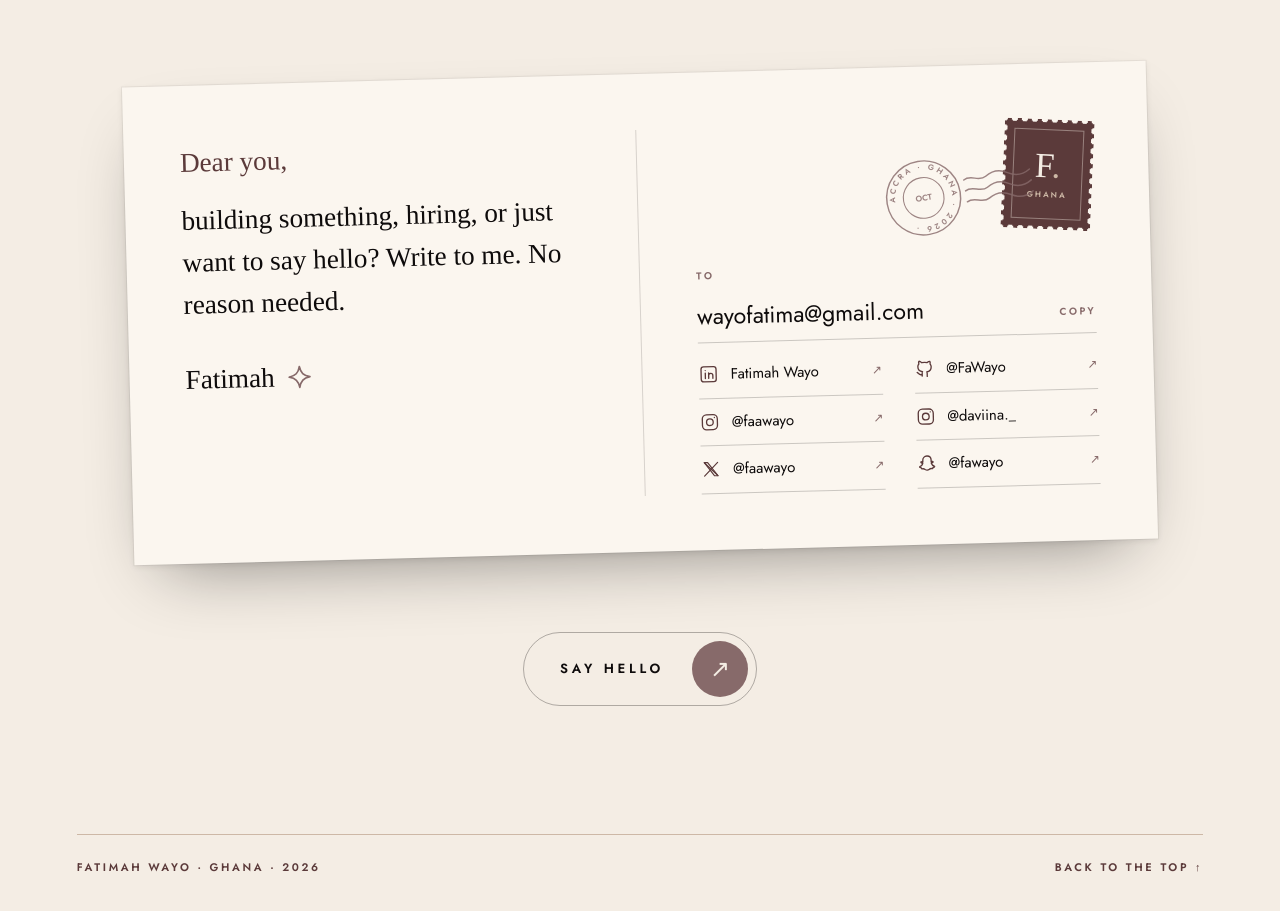
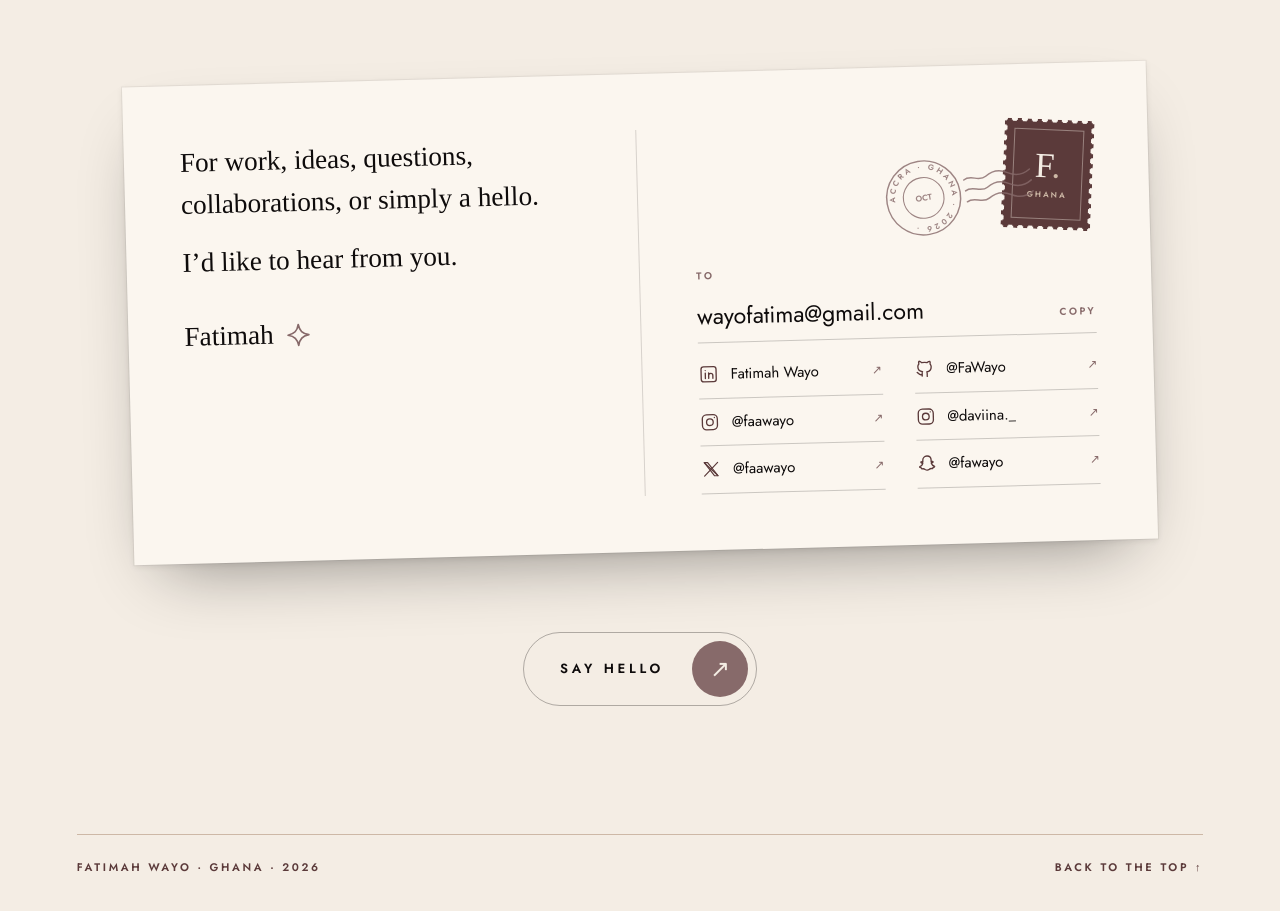
Before and after one commit to FaWayo/Portfolio, a React app: page / in a window 1280 px wide. Shown: the part 9020-9931 px from the top of the page. Built offline with nearby package versions, Linux system fonts and the light colour scheme; a web font is replaced by a local one.

Commit message:
Put Fatimah's own words on the postcard

```diff
--- a/context/decision-log.md
+++ b/context/decision-log.md
@@ -1828,3 +1828,7 @@ clean Jost (regular; the email `clamp(1.1rem,…,1.6rem)`, handles 15–18px) in
 of Fraunces italic. Fatimah chose it over a typewriter face and spaced caps. The
 handwriting stays for the note alone, so it reads as the hand and the address
 side reads as print.
+
+**Amended 2026-10-07:** the postcard note is Fatimah's own copy: "For work, ideas,
+questions, collaborations, or simply a hello. / I'd like to hear from you. /
+Fatimah". "Dear you," is gone.
--- a/src/rooms/Talk.tsx
+++ b/src/rooms/Talk.tsx
@@ -25,7 +25,7 @@ const ELSEWHERE: readonly { network: Network; name: string; handle: string; href
  * LET'S TALK — a postcard to whoever has read this far (decision-log.md §65).
  *
  * The room's title, then a large postcard lying a little crooked on the page.
- * Left half: a note in her hand, "Dear you, …", signed. Right half: a postage
+ * Left half: a note in her hand, in her words, signed. Right half: a postage
  * stamp with her "F.", an ink postmark half over it, and the address lines,
  * where her email and her links are written. On hover the card straightens and
  * lifts. Below it, the pill button to write, and the footer. On phones the two
@@ -70,10 +70,8 @@ export function Talk() {
                     <div className="grid grid-cols-1 gap-y-10 md:grid-cols-2">
                         {/* Left: the note. */}
                         <div className="font-hand text-[length:clamp(1.3rem,0.9rem+1vw,2.1rem)] leading-[1.55] md:pr-10 lg:pr-14">
-                            <p className="text-wine">Dear you,</p>
-                            <p className="mt-4">
-                                building something, hiring, or just want to say hello? Write to me. No reason needed.
-                            </p>
+                            <p>For work, ideas, questions, collaborations, or simply a hello.</p>
+                            <p className="mt-4">I&rsquo;d like to hear from you.</p>
                             <p className="mt-8 flex items-center gap-3">
                                 <span>Fatimah</span>
                                 <TinyStar size={26} />
```
Also changed, not shown: 4 other files (tests, documents, lock files or other folders).
